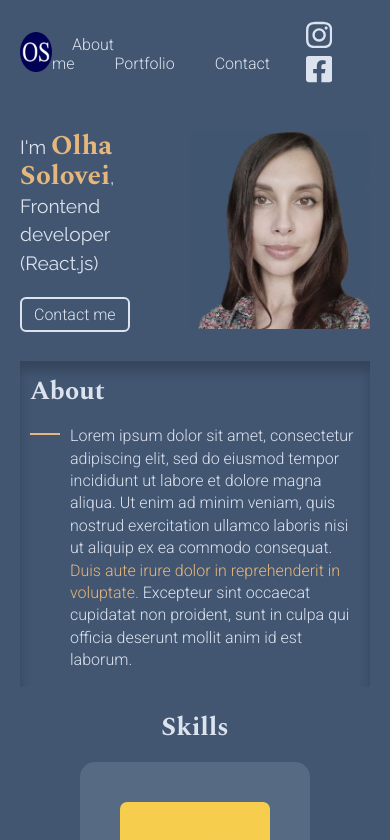
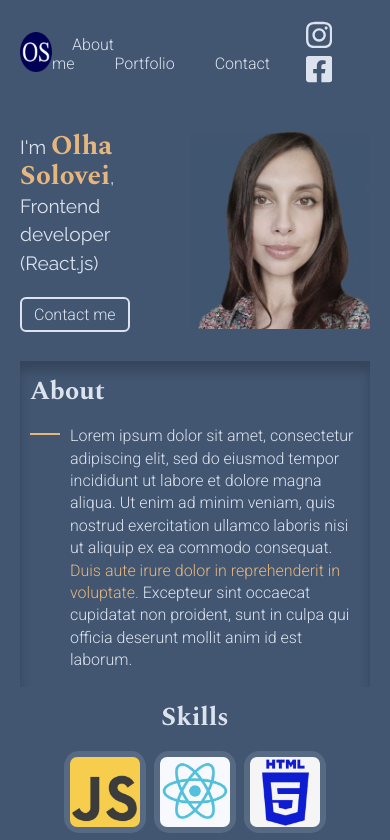
Before and after one commit to Olha-Solovei/portfolio, a React (Create React App) app: page / in a window 390 px wide. Shown: the top 840 px of the page. Built offline with nearby package versions, Linux system fonts and the light colour scheme.

Commit message:
created responsive design for skills

```diff
--- a/src/styles/skills.css
+++ b/src/styles/skills.css
@@ -32,6 +32,8 @@
   margin-bottom: 20px;
   border-radius: 7px;
   max-width: 150px;
+  margin-left: auto;
+  margin-right: auto;
 }
 
 .skillbox span {
@@ -41,3 +43,55 @@
   font-weight: 400;
   max-width: 120px;
 }
+
+@media (max-width: 1024px) {
+  .skillbox img {
+    max-width: 120px;
+  }
+  .skillbox {
+    padding: 30px;
+    margin: 10px;
+  }
+  .skillbox span {
+    font-size: 1.2rem;
+  }
+}
+
+@media (max-width: 768px) {
+  #skills h2 {
+    margin: 10px 0;
+  }
+  .skillbox img {
+    max-width: 100px;
+    margin-bottom: 10px;
+  }
+  .skillbox {
+    padding: 15px;
+    margin: 6px;
+  }
+  .skillbox span {
+    font-size: 1rem;
+  }
+}
+@media (max-width: 610px){
+  .skillbox {
+    padding: 10px;
+  }
+  .skillbox img {
+    max-width: 90px;
+    margin-bottom: 0;
+  }
+  .skillbox span {
+    display: none;
+  }
+}
+
+@media (max-width: 425px){
+  .skillbox img {
+    max-width: 70px;
+  }
+  .skillbox {
+    padding: 6px;
+    margin: 4px;
+  }
+}
```
